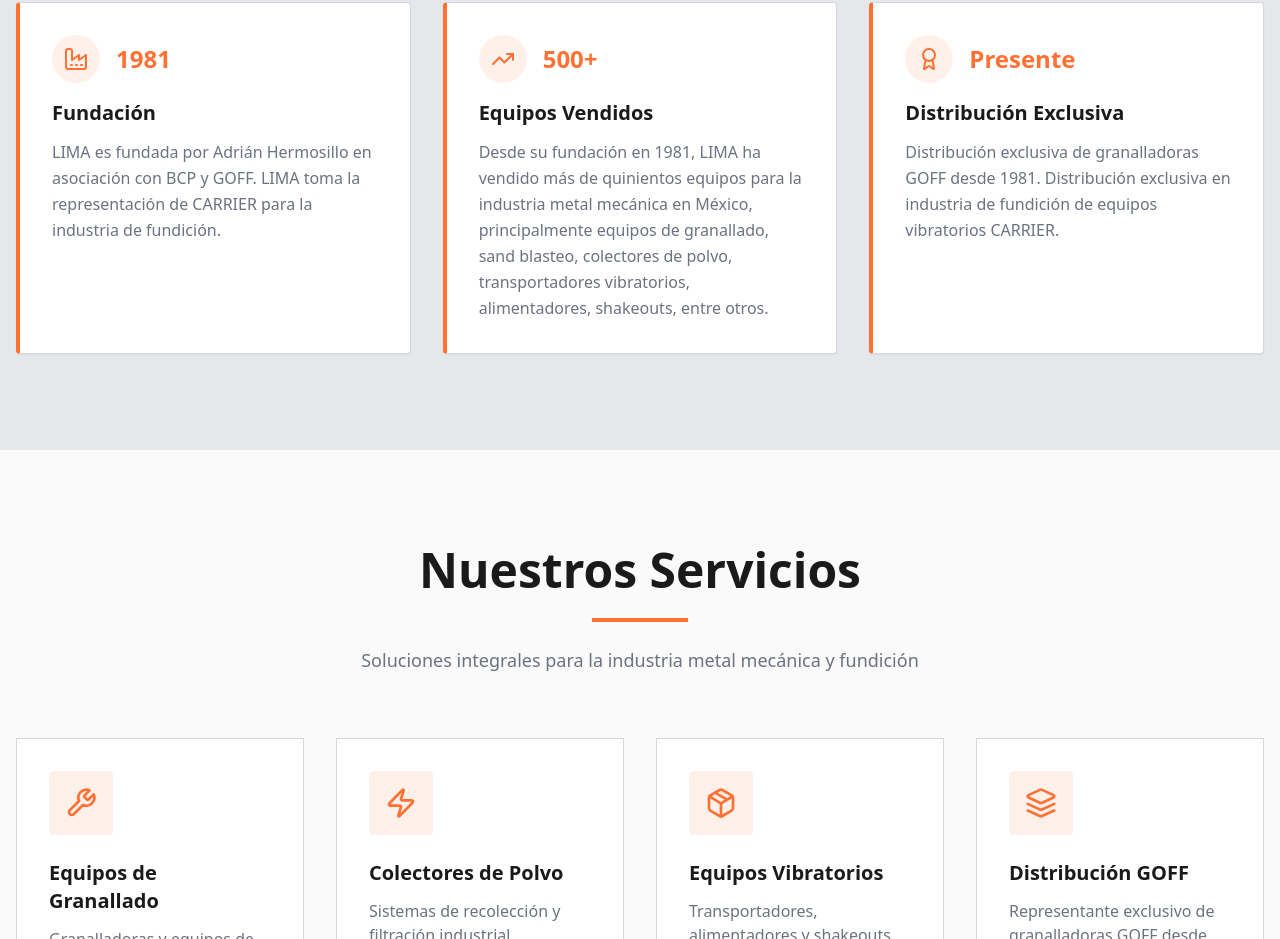
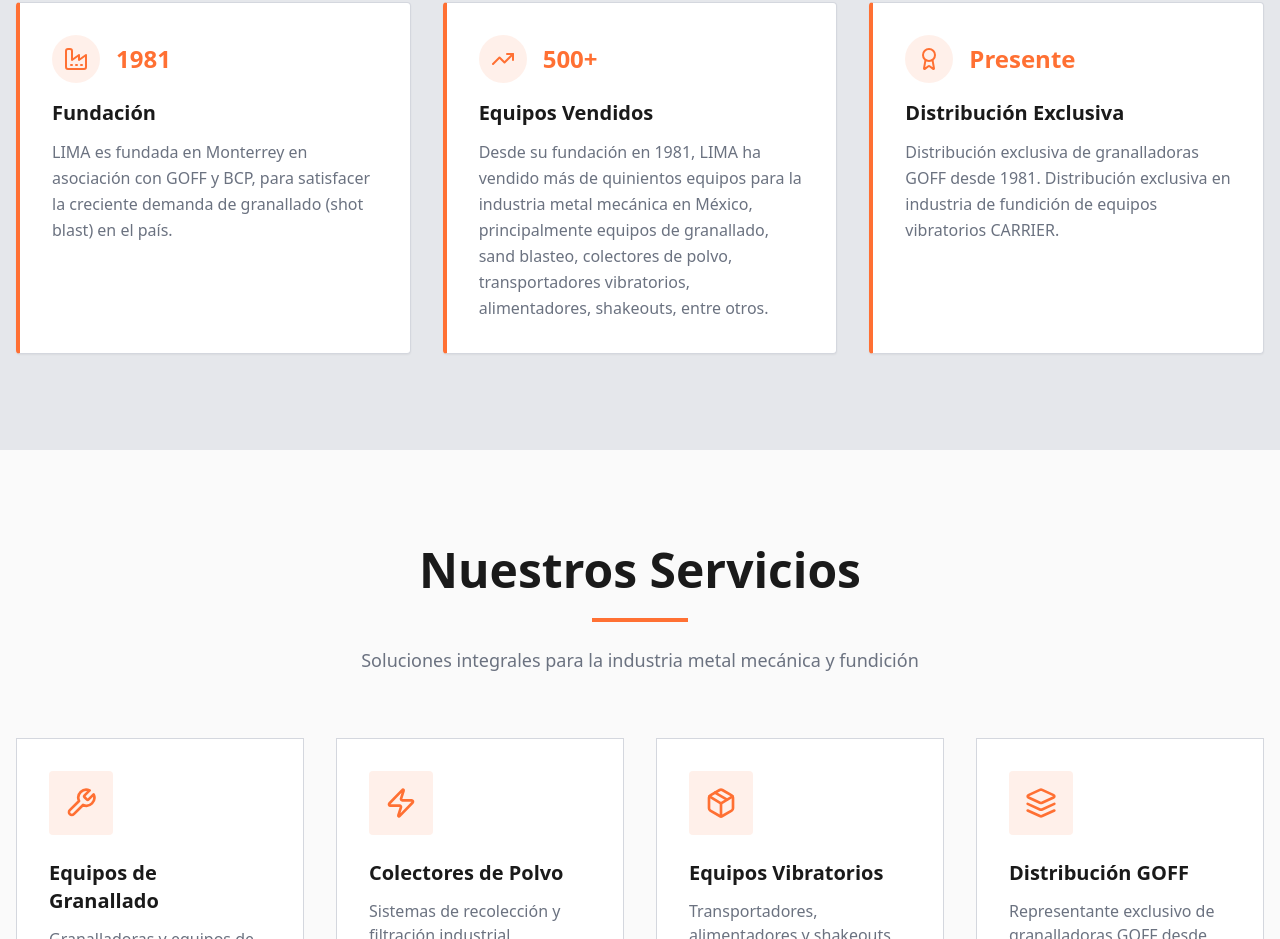
Before and after one commit to ADHERmx/lima-metal-limpieza-mirror, a React (Vite) app: page / in a window 1280 px wide. Shown: the part 1086-2025 px from the top of the page. Built offline with nearby package versions, Linux system fonts and the light colour scheme; the HTML template or start-up script is replaced by a standard one.

Commit message:
Update about section text

```diff
--- a/src/components/About.tsx
+++ b/src/components/About.tsx
@@ -7,7 +7,7 @@ const About = () => {
       year: "1981",
       title: "Fundación",
       description:
-        "LIMA es fundada por Adrián Hermosillo en asociación con BCP y GOFF. LIMA toma la representación de CARRIER para la industria de fundición.",
+        "LIMA es fundada en Monterrey en asociación con GOFF y BCP, para satisfacer la creciente demanda de granallado (shot blast) en el país.",
       icon: Factory,
     },
     {
```
